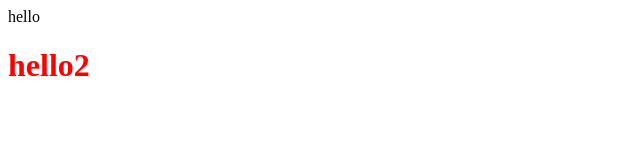
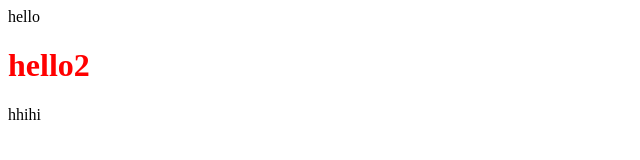
Before and after one commit to huynamboz/git-practice, a plain HTML site: page index.html in a window 1280 px wide. Shown: the full height of the page, 0-640 px from the left. Drawn offline with Linux system fonts and the light colour scheme.

Commit message:
tui sua hihi

```diff
--- a/index.html
+++ b/index.html
@@ -9,5 +9,6 @@
 <body>
     hello
     <h1>hello2</h1>
+    hhihi
 </body>
 </html>
```
